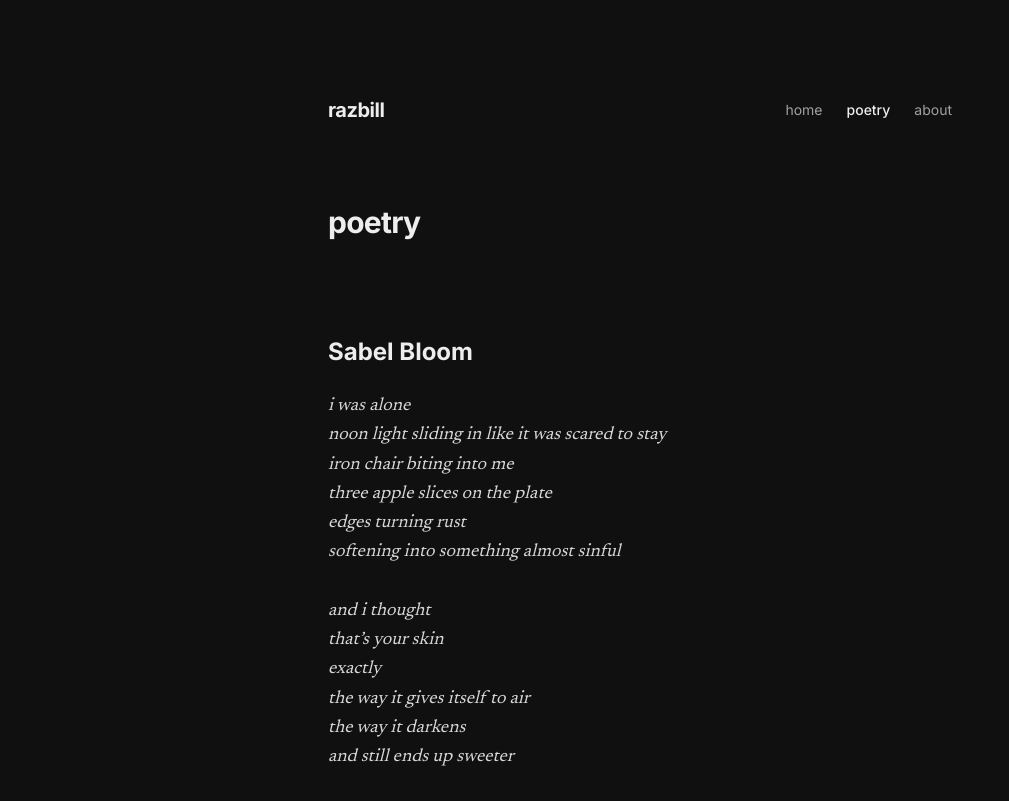
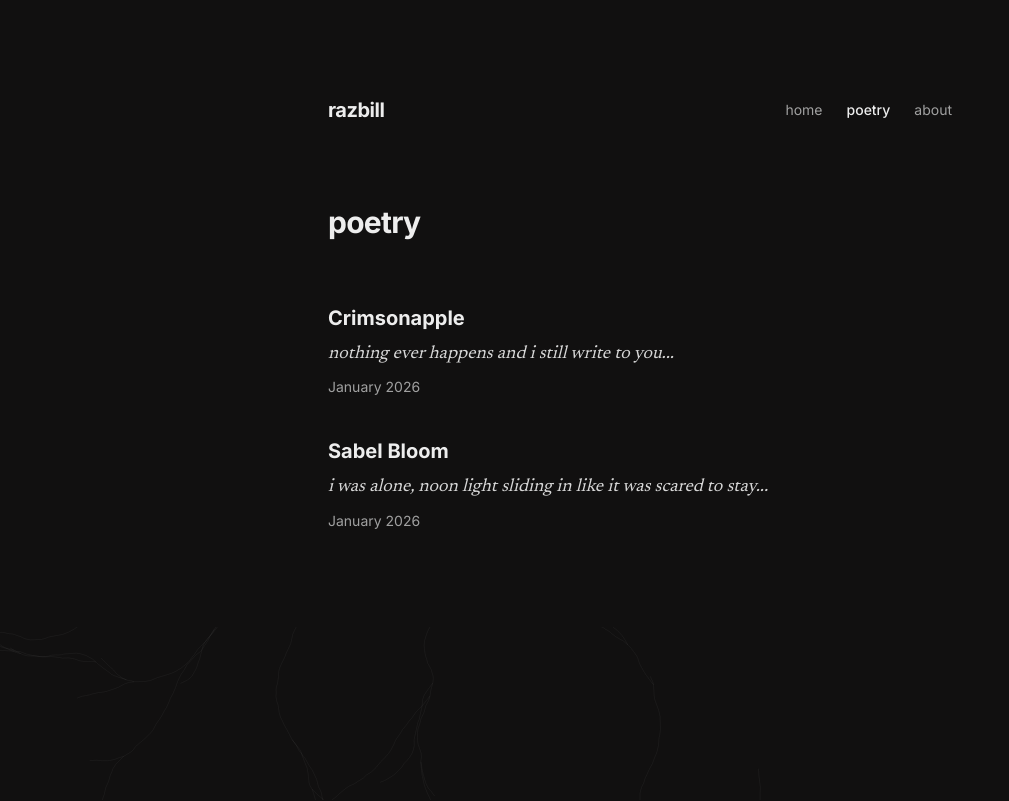
Before and after one commit to Armaan-zsh/razbill, a Next.js app: page /razbill/poetry in a window 1280 px wide. Shown: the top 801 px of the page, without its empty margins (0-1009 px from the left). Built offline with nearby package versions, Linux system fonts and the light colour scheme.

Commit message:
Refactor poetry to individual MDX-based pages

```diff
--- /dev/null
+++ b/app/poetry/[slug]/page.tsx
@@ -0,0 +1,50 @@
+import { getPoemBySlugSync, getAllPoemsSync } from '@/lib/poetry'
+import { MDXRemote } from 'next-mdx-remote/rsc'
+import { notFound } from 'next/navigation'
+import { FadeIn } from '@/components/ui/fade-in'
+import Plum from '@/components/plum'
+
+export function generateStaticParams() {
+    const poems = getAllPoemsSync()
+    return poems.map((poem) => ({
+        slug: poem.slug,
+    }))
+}
+
+export default function PoemPage({ params }: { params: { slug: string } }) {
+    const poem = getPoemBySlugSync(params.slug)
+
+    if (!poem) {
+        notFound()
+    }
+
+    return (
+        <>
+            <Plum />
+            <FadeIn>
+                <article className="space-y-8 relative z-10">
+                    <header className="space-y-4">
+                        <h1 className="text-3xl font-bold text-foreground font-sans tracking-tight">
+                            {poem.frontmatter.title}
+                        </h1>
+                        <div className="text-sm text-muted font-sans">
+                            {new Date(poem.frontmatter.date).toLocaleDateString('en-US', {
+                                month: 'long',
+                                day: 'numeric',
+                                year: 'numeric'
+                            })}
+                        </div>
+                    </header>
+
+                    <div className="prose prose-invert prose-headings:font-sans prose-headings:font-bold prose-headings:tracking-tight prose-p:leading-relaxed max-w-none font-serif italic text-lg text-foreground/90 whitespace-pre-wrap">
+                        <MDXRemote source={poem.content} />
+                    </div>
+
+                    <div className="pt-8 mt-8 border-t border-subtle">
+                        <p className="text-sm font-sans not-italic text-muted">— Armaan</p>
+                    </div>
+                </article>
+            </FadeIn>
+        </>
+    )
+}
--- a/app/poetry/page.tsx
+++ b/app/poetry/page.tsx
@@ -1,122 +1,41 @@
+import Link from 'next/link'
+import { getAllPoemsSync } from '@/lib/poetry'
 import { FadeIn } from '@/components/ui/fade-in'
 import Plum from '@/components/plum'
 
 export default function PoetryPage() {
+    const poems = getAllPoemsSync()
+
     return (
         <>
             <Plum />
             <FadeIn>
-                <div className="space-y-24 font-serif italic text-lg pr-4 relative z-10">
+                <div className="space-y-16 font-serif italic text-lg pr-4 relative z-10">
                     <h1 className="text-3xl font-bold text-foreground mb-8 not-italic font-sans tracking-tight">
                         poetry
                     </h1>
 
-                    <article className="space-y-6">
-                        <h2 className="text-2xl font-bold not-italic font-sans text-foreground">Sabel Bloom</h2>
-                        <div className="leading-relaxed text-foreground/90 whitespace-pre-wrap">
-                            {`i was alone
-noon light sliding in like it was scared to stay
-iron chair biting into me
-three apple slices on the plate
-edges turning rust
-softening into something almost sinful
-
-and i thought
-that’s your skin
-exactly
-the way it gives itself to air
-the way it darkens
-and still ends up sweeter
-
-people keep throwing the word beautiful at you
-like it’s enough
-like it could ever hold you
-they never see how you move
-slow
-certain
-like the last chess piece
-that knows it’s already won
-
-i see though
-i see the small things
-the half-second your lashes drop
-the way your breath catches
-when you think no one’s listening
-the tiny scar on your wrist
-that only shows in certain light
-
-you’re the moon
-wearing all your own clouds
-and i’m still here
-watching fruit go bad
-just to understand
-how something can rot
-and still be the most gorgeous thing
-in the room
-
-even if you were less beautiful
-(which you never could be)
-you’d still be
-so much beautiful
-it hurts
-to look
-directly
-at you`}
-                        </div>
-                        <p className="text-sm font-sans not-italic text-muted mt-4">— Armaan</p>
-                    </article>
-
-                    <article className="space-y-6">
-                        <h2 className="text-2xl font-bold not-italic font-sans text-foreground">Crimsonapple</h2>
-                        <div className="leading-relaxed text-foreground/90 whitespace-pre-wrap">
-                            {`nothing ever happens
-and i still write to you
-on the inside of matchbooks
-on the steam of the mirror after showers
-on the dark side of my pillow
-where no one looks
-i keep your name
-folded small
-in the pocket of a coat
-i never wear anymore
-it’s soft now
-like fabric that’s been washed too many times
-like the memory of your mouth
-outside, the streetlights hum
-the same tired song
-and every car that passes
-sounds like the one
-you never came back in
-i light another cigarette
-watch the smoke curl
-into the shape of your shoulders
-it disappears
-just like you did
-slow
-quiet
-beautiful
-i don’t want loud
-i don’t want answers
-i just want to stay here
-in this room
-where the air still tastes like you
-breathing nothing
-feeling everything
-nothing ever happens
-but i still wait
-like a song on repeat
-that forgot how to end
-and if you ever walked back in
-i wouldn’t even ask why
-i’d just let the ash fall
-and say your name
-once
-soft
-like a secret
-the night already knows`}
-                        </div>
-                        <p className="text-sm font-sans not-italic text-muted mt-4">— Armaan</p>
-                    </article>
+                    <div className="space-y-10">
+                        {poems.map((poem) => (
+                            <div key={poem.slug} className="flex flex-col gap-2">
+                                <Link
+                                    href={`/poetry/${poem.slug}`}
+                                    className="text-xl font-bold not-italic font-sans text-foreground hover:opacity-80 transition-opacity w-fit"
+                                >
+                                    {poem.frontmatter.title}
+                                </Link>
+                                <div className="text-foreground/90 leading-relaxed line-clamp-3">
+                                    {poem.frontmatter.summary}
+                                </div>
+                                <div className="text-sm font-sans not-italic text-muted">
+                                    {new Date(poem.frontmatter.date).toLocaleDateString('en-US', {
+                                        month: 'long',
+                                        year: 'numeric'
+                                    })}
+                                </div>
+                            </div>
+                        ))}
+                    </div>
                 </div>
             </FadeIn>
         </>
--- /dev/null
+++ b/lib/poetry.ts
@@ -0,0 +1,59 @@
+import fs from 'fs'
+import path from 'path'
+import matter from 'gray-matter'
+
+export interface PoemFrontmatter {
+    title: string
+    date: string
+    summary: string
+}
+
+export interface Poem {
+    slug: string
+    frontmatter: PoemFrontmatter
+    content: string
+}
+
+export function getAllPoemsSync(): Poem[] {
+    const directory = path.join(process.cwd(), 'poetry')
+
+    try {
+        fs.accessSync(directory)
+    } catch {
+        return []
+    }
+
+    const files = fs.readdirSync(directory).filter(file => file.endsWith('.mdx'))
+
+    const poems = files.map(file => {
+        const filePath = path.join(directory, file)
+        const fileContents = fs.readFileSync(filePath, 'utf8')
+        const { data: frontmatter, content } = matter(fileContents)
+
+        return {
+            slug: file.replace('.mdx', ''),
+            frontmatter: frontmatter as PoemFrontmatter,
+            content
+        }
+    })
+
+    return poems.sort((a, b) =>
+        new Date(b.frontmatter.date).getTime() - new Date(a.frontmatter.date).getTime()
+    )
+}
+
+export function getPoemBySlugSync(slug: string): Poem | null {
+    try {
+        const filePath = path.join(process.cwd(), 'poetry', `${slug}.mdx`)
+        const fileContents = fs.readFileSync(filePath, 'utf8')
+        const { data: frontmatter, content } = matter(fileContents)
+
+        return {
+            slug,
+            frontmatter: frontmatter as PoemFrontmatter,
+            content
+        }
+    } catch (error) {
+        return null
+    }
+}
--- /dev/null
+++ b/poetry/crimsonapple.mdx
@@ -0,0 +1,51 @@
+---
+title: "Crimsonapple"
+date: "2026-01-07"
+summary: "nothing ever happens and i still write to you..."
+---
+
+nothing ever happens
+and i still write to you
+on the inside of matchbooks
+on the steam of the mirror after showers
+on the dark side of my pillow
+where no one looks
+i keep your name
+folded small
+in the pocket of a coat
+i never wear anymore
+it’s soft now
+like fabric that’s been washed too many times
+like the memory of your mouth
+outside, the streetlights hum
+the same tired song
+and every car that passes
+sounds like the one
+you never came back in
+i light another cigarette
+watch the smoke curl
+into the shape of your shoulders
+it disappears
+just like you did
+slow
+quiet
+beautiful
+i don’t want loud
+i don’t want answers
+i just want to stay here
+in this room
+where the air still tastes like you
+breathing nothing
+feeling everything
+nothing ever happens
+but i still wait
+like a song on repeat
+that forgot how to end
+and if you ever walked back in
+i wouldn’t even ask why
+i’d just let the ash fall
+and say your name
+once
+soft
+like a secret
+the night already knows
--- /dev/null
+++ b/poetry/sabel-bloom.mdx
@@ -0,0 +1,54 @@
+---
+title: "Sabel Bloom"
+date: "2026-01-07"
+summary: "i was alone, noon light sliding in like it was scared to stay..."
+---
+
+i was alone
+noon light sliding in like it was scared to stay
+iron chair biting into me
+three apple slices on the plate
+edges turning rust
+softening into something almost sinful
+
+and i thought
+that’s your skin
+exactly
+the way it gives itself to air
+the way it darkens
+and still ends up sweeter
+
+people keep throwing the word beautiful at you
+like it’s enough
+like it could ever hold you
+they never see how you move
+slow
+certain
+like the last chess piece
+that knows it’s already won
+
+i see though
+i see the small things
+the half-second your lashes drop
+the way your breath catches
+when you think no one’s listening
+the tiny scar on your wrist
+that only shows in certain light
+
+you’re the moon
+wearing all your own clouds
+and i’m still here
+watching fruit go bad
+just to understand
+how something can rot
+and still be the most gorgeous thing
+in the room
+
+even if you were less beautiful
+(which you never could be)
+you’d still be
+so much beautiful
+it hurts
+to look
+directly
+at you
```
Also changed, not shown: 22 other files (tests, documents, lock files or other folders).
